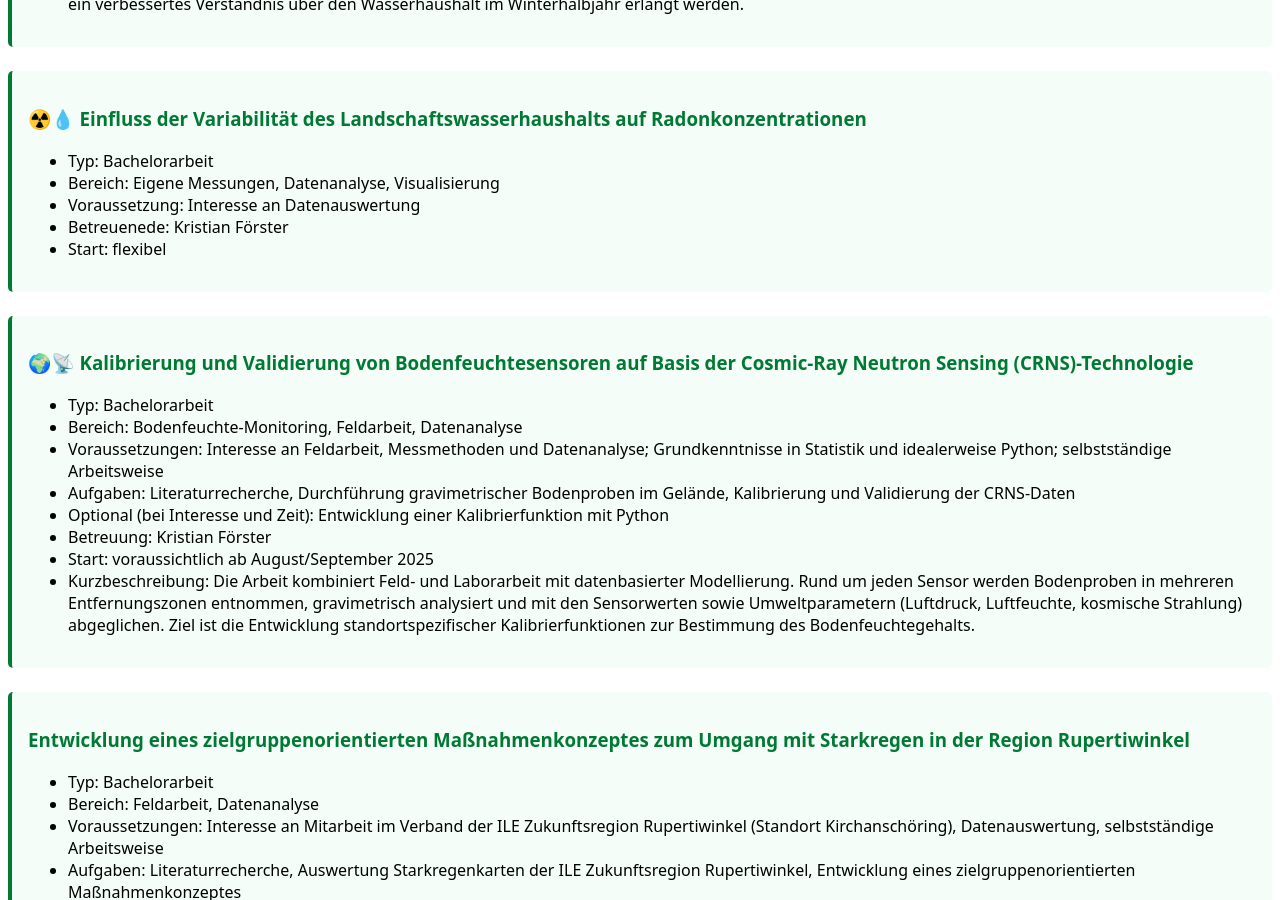
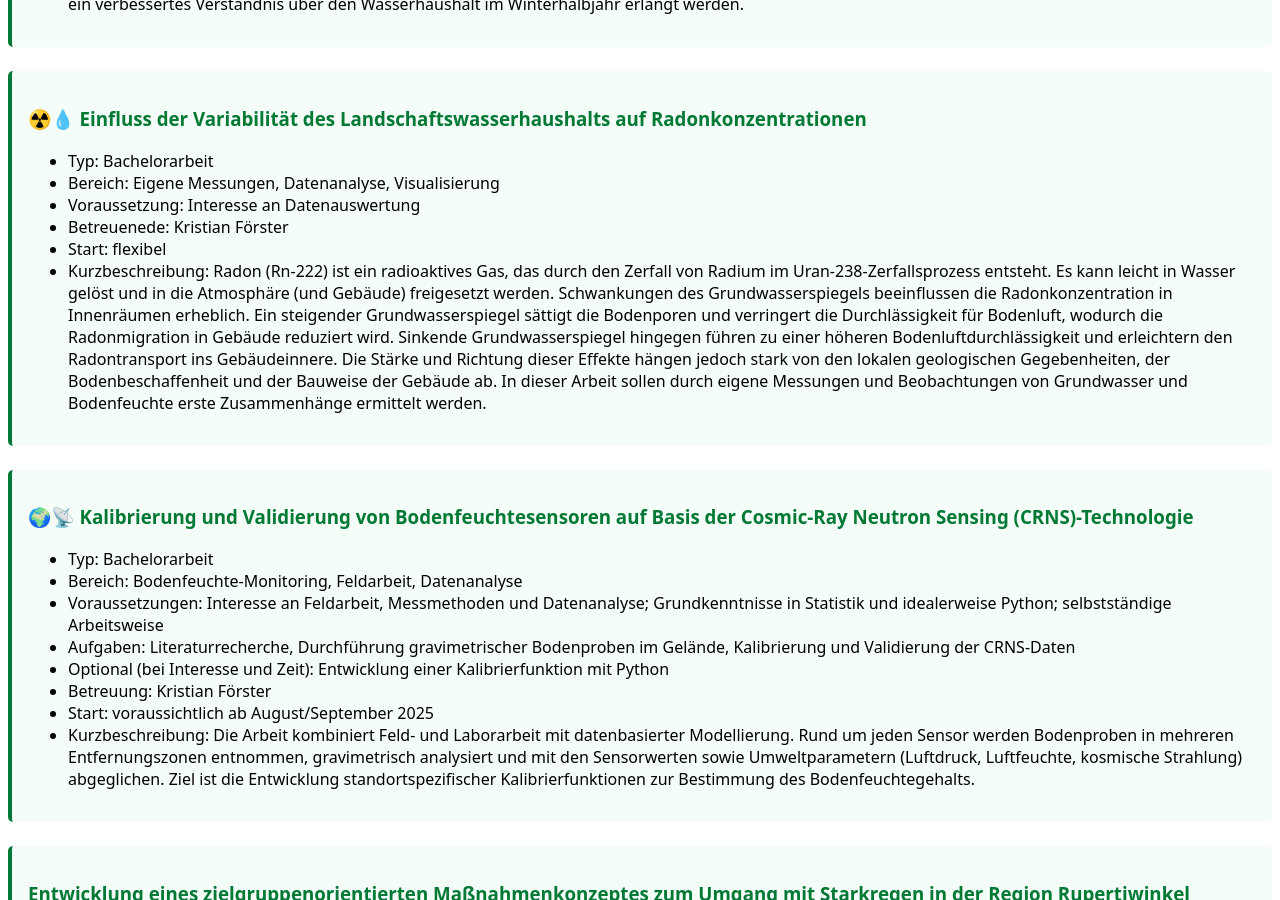
Before and after one commit to kristianfoerster/hswt-cch, a Jekyll site: the page built from index.md, in a window 1280 px wide and 900 px high, scrolled down 577 px. Built offline with Jekyll 4.4.1, drawn with Linux system fonts in a browser that asks for light colours; our own code applies the rules of GitHub Pages for plain Markdown files.

Commit message:
Update index.md

```diff
--- a/index.md
+++ b/index.md
@@ -40,6 +40,7 @@
 * Voraussetzung: Interesse an Datenauswertung
 * Betreuenede: Kristian Förster
 * Start: flexibel
+* Kurzbeschreibung: Radon (Rn-222) ist ein radioaktives Gas, das durch den Zerfall von Radium im Uran-238-Zerfallsprozess entsteht. Es kann leicht in Wasser gelöst und in die Atmosphäre (und Gebäude) freigesetzt werden. Schwankungen des Grundwasserspiegels beeinflussen die Radonkonzentration in Innenräumen erheblich. Ein steigender Grundwasserspiegel sättigt die Bodenporen und verringert die Durchlässigkeit für Bodenluft, wodurch die Radonmigration in Gebäude reduziert wird. Sinkende Grundwasserspiegel hingegen führen zu einer höheren Bodenluftdurchlässigkeit und erleichtern den Radontransport ins Gebäudeinnere. Die Stärke und Richtung dieser Effekte hängen jedoch stark von den lokalen geologischen Gegebenheiten, der Bodenbeschaffenheit und der Bauweise der Gebäude ab. In dieser Arbeit sollen durch eigene Messungen und Beobachtungen von Grundwasser und Bodenfeuchte erste Zusammenhänge ermittelt werden.
 
 </div>
 
```
